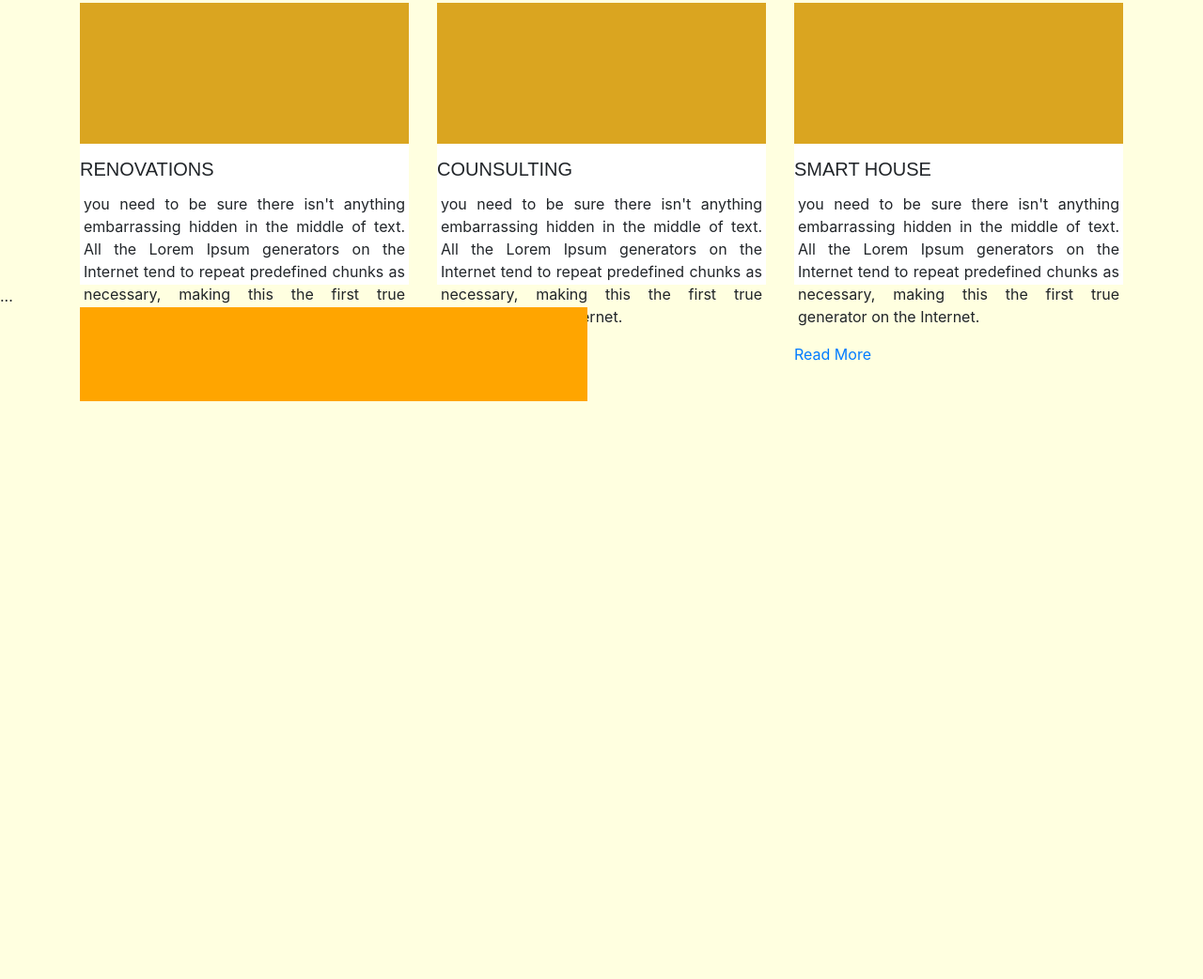
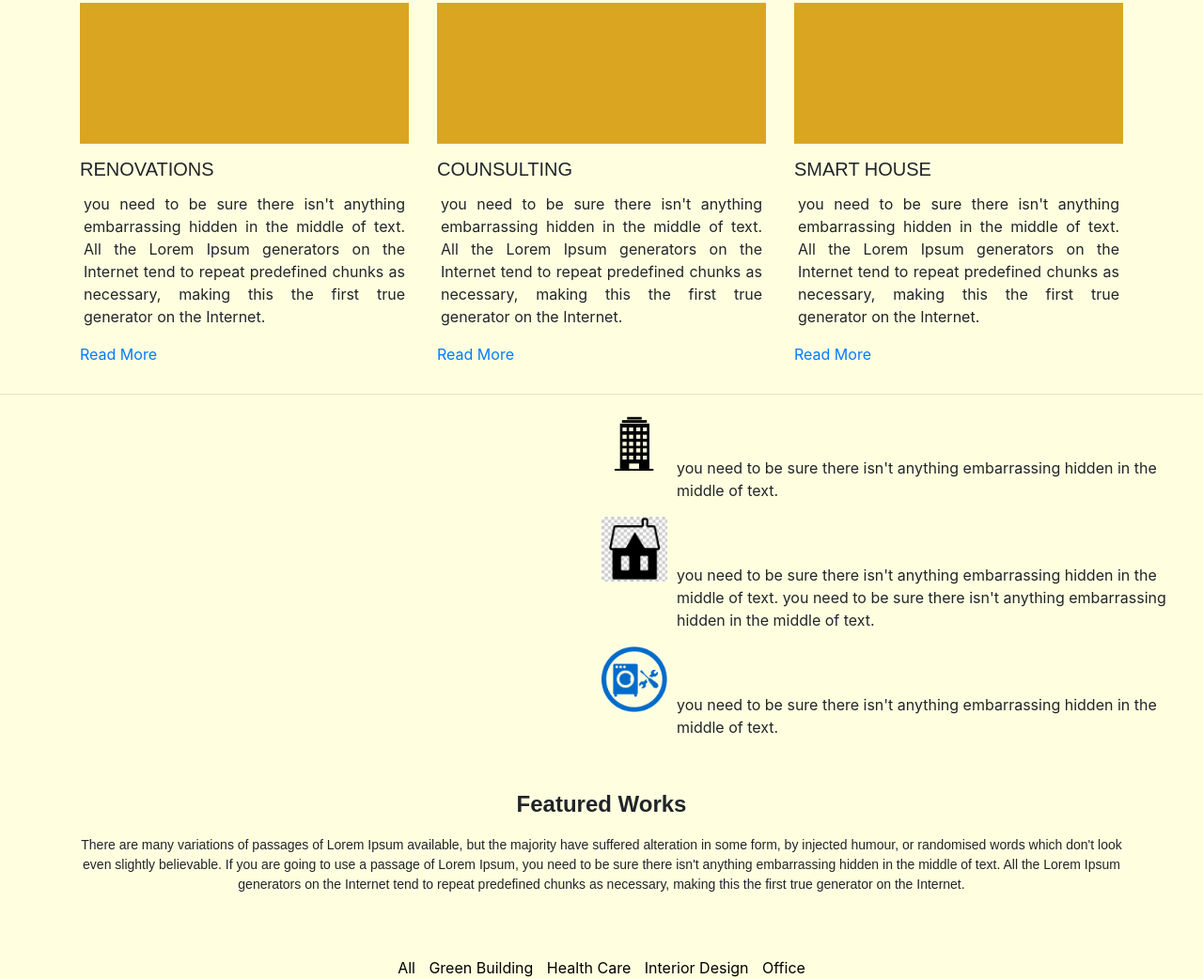
Before and after one commit to Nabeel73/BuildX, a plain HTML site: page index.html in a window 1280 px wide. Shown: the part 861-1903 px from the top of the page at 94% size. Before the commit the page ends 1288 px from the top, so only its background shows below. Drawn offline with nearby package versions, Linux system fonts and the light colour scheme.

Commit message:
third section
working

```diff
--- a/css/style.css
+++ b/css/style.css
@@ -83,8 +83,6 @@ header {
         font-size: 20px;
         padding: 10px 0px 10px 0px;
     }
-
-
     /*our Services */
 
     .our-services {
@@ -98,19 +96,21 @@ header {
         padding: 10px 0px 50px 0px;
     }
 
+    .our-services h4 {
+        font-weight: bold;
+    }
+
     .color-fill {
         height: 150px;
         background: goldenrod;
     }
 
     .content_box {
-    background: white;
         height: 300px;
     }
 
     .content_box span h5 {
         padding: 15px 0px 5px 0px;
-    text-align: left;
         text-transform: uppercase;
         font-family: Arial, Helvetica, sans-serif;
     }
@@ -120,10 +120,54 @@ header {
         padding: 0px 4px 0px 4px;
     }
 
+    .content-boxes {
+        padding-bottom: 100px;
+    }
+    /*NEW SECTION Featured Workss*/
 
-/*NEW SECTION*/
+    .right-content {
+        list-style: none;
+        line-height: 0px;
+        letter-spacing: 5px;
+    }
 
-.video {
-    background: orange;
-    height: 100px;
+    .right-content li img {
+        padding: 23px 00px 0px 0px;
     }
+
+    .building img {
+        float: left;
+        width: 70px;
+    }
+
+    #right {
+        text-align: left;
+        padding: 50px 0px 00px 80px;
+    }
+
+    .anchor-links {
+        text-align: center;
+        color: black;
+    }
+
+    .anchor-links a {
+        letter-spacing: 0px;
+        padding: 0px 5px 0px 5px;
+        color: black;
+        font-size: 16px;
+    }
+
+    .Featured-Works {
+        text-align: center;
+        padding: 40px 0px 0px 0px;
+        font-family: Arial, Helvetica, sans-serif;
+    }
+
+    .Featured-Works p {
+        font-size: 14px;
+        padding: 10px 0px 50px 0px;
+    }
+
+    .Featured-Works h4 {
+        font-weight: bold;
+    }
--- a/index.html
+++ b/index.html
@@ -66,8 +66,8 @@
         </div>
         <div class="bar"><b>Counsulting and Estimate for your Project</b>,<i>Contact us Today</i> </div>
     </section>
+
     <section>
-
         <div class="container">
             <div class="row">
                 <div class="col-md-12">
@@ -78,9 +78,10 @@
                             true generator on the Internet.</p>
                     </div>
                 </div>
-
             </div>
-            <div class="boxes">
+        </div>
+        <div class="content-boxes">
+            <div class="container">
                 <div class="row">
                     <div class="col-md-4 no-gutters">
                         <div class="content_box">
@@ -98,7 +99,6 @@
                             <span><h5>Counsulting</h5></span>
                             <p> you need to be sure there isn't anything embarrassing hidden in the middle of text. All the Lorem Ipsum generators on the Internet tend to repeat predefined chunks as necessary, making this the first true generator on the Internet.
                             </p>
-
                             <a href="#collapse" class="nav-toggle">Read More</a>
                         </div>
                     </div>
@@ -115,24 +115,65 @@
             </div>
         </div>
     </section>
-    <div class="clearfix">...</div>
+    <hr>
+
     <section>
+        <div class="container-fluid">
+            <div class="row no-gutters">
+                <div class="col-md-6">
+                </div>
+
+                <div class="col-md-6">
+                    <div class="building">
+                        <img src="images/building-icon.jpg" alt="">
+                        <p id="right">you need to be sure there isn't anything embarrassing hidden in the middle of text.</p>
+                    </div>
+                    <div class="building">
+                        <img src="images/home-icon.jpg" alt="">
+                        <p id="right">you need to be sure there isn't anything embarrassing hidden in the middle of text. you need to be sure there isn't anything embarrassing hidden in the middle of text.
+                        </p>
+                    </div>
+                    <div class="building">
+                        <img src="images/refurish-icon.png" alt="">
+                        <p id="right">you need to be sure there isn't anything embarrassing hidden in the middle of text.</p>
+                    </div>
+
+                    <!--<ul class="right-content">
+                        <li><img src="images/building-icon.jpg" width="50" height="50"></li>
+                        <li><img src="images/home-icon.jpg" width="50" height="50"></li>
+                        <li><img src="images/refurish-icon.png" width="50" height="50"></li>
+                    </ul>-->
+
+                </div>
+            </div>
+        </div>
+
+
+
         <div class="container">
             <div class="row">
-                <div class="col-md-6">
-                    <div class="video">
+                <div class="col-md-12">
+                    <div class="Featured-Works">
+                        <h4>Featured Works</h4>
+                        <p>There are many variations of passages of Lorem Ipsum available, but the majority have suffered alteration in some form, by injected humour, or randomised words which don't look even slightly believable. If you are going to use
+                            a passage of Lorem Ipsum, you need to be sure there isn't anything embarrassing hidden in the middle of text. All the Lorem Ipsum generators on the Internet tend to repeat predefined chunks as necessary, making this the first
+                            true generator on the Internet.</p>
                     </div>
                 </div>
-                <div class="col-md-6"></div>
+            </div>
+            <div class="row">
+                <div class="col-md-12">
+                    <div class="anchor-links">
+                        <a href="#">All</a>
+                        <a href="#">Green Building</a>
+                        <a href="#">Health Care</a>
+                        <a href="#">Interior Design</a>
+                        <a href="#">Office</a>
+                    </div>
+                </div>
             </div>
         </div>
     </section>
-
-
-
-
-
-
 </body>
 
 </html>
```
Also changed, not shown: images/building-icon.jpg (added), images/home-icon.jpg (added), images/refurish-icon.png (added). Lines whose indentation alone changed are shown as unchanged.
